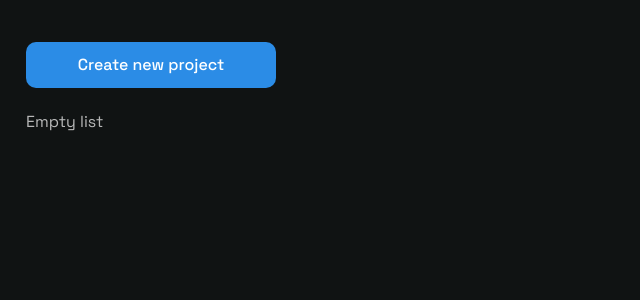
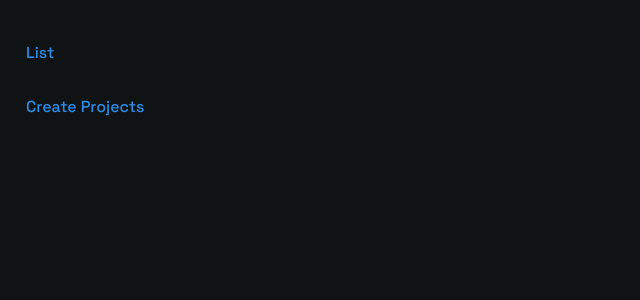
Before and after one commit to yrakozlov/projects-list, a Next.js app: page / in a window 1280 px wide. Shown: the top 300 px of the page, without its empty margins (0-640 px from the left). Built offline with nearby package versions, Linux system fonts and the light colour scheme.

Commit message:
create ListPage

```diff
--- a/src/app/components/List/List.jsx
+++ b/src/app/components/List/ListComponent.jsx
@@ -1,10 +1,10 @@
 "use client";
 
-import styles from "./List.module.scss";
+import styles from "./ListComponent.module.scss";
 import { useSelector } from "react-redux";
 import Link from "next/link";
 
-export default function List() {
+export default function ListComponent() {
   const { list } = useSelector(({ list }) => list);
 
   return (
--- a/src/app/page.jsx
+++ b/src/app/page.jsx
@@ -1,9 +1,20 @@
-import List from "./components/List/List";
+import Link from "next/link";
+
+import styles from "./page.module.scss";
 
 export default function Home() {
   return (
     <main>
-      <List />
+      <div className="container">
+        <div className={styles.links}>
+          <Link href="/list" className="link">
+            List
+          </Link>
+          <Link href="/create" className="link">
+            Create Projects
+          </Link>
+        </div>
+      </div>
     </main>
   );
 }
--- /dev/null
+++ b/src/app/page.module.scss
@@ -0,0 +1,5 @@
+.links {
+  display: flex;
+  flex-direction: column;
+  gap: 12px;
+}
```
Also changed, not shown: src/app/list/page.jsx (added, +11 -0 lines), src/app/components/List/ListComponent.module.scss (renamed from src/app/components/List/List.module.scss).
